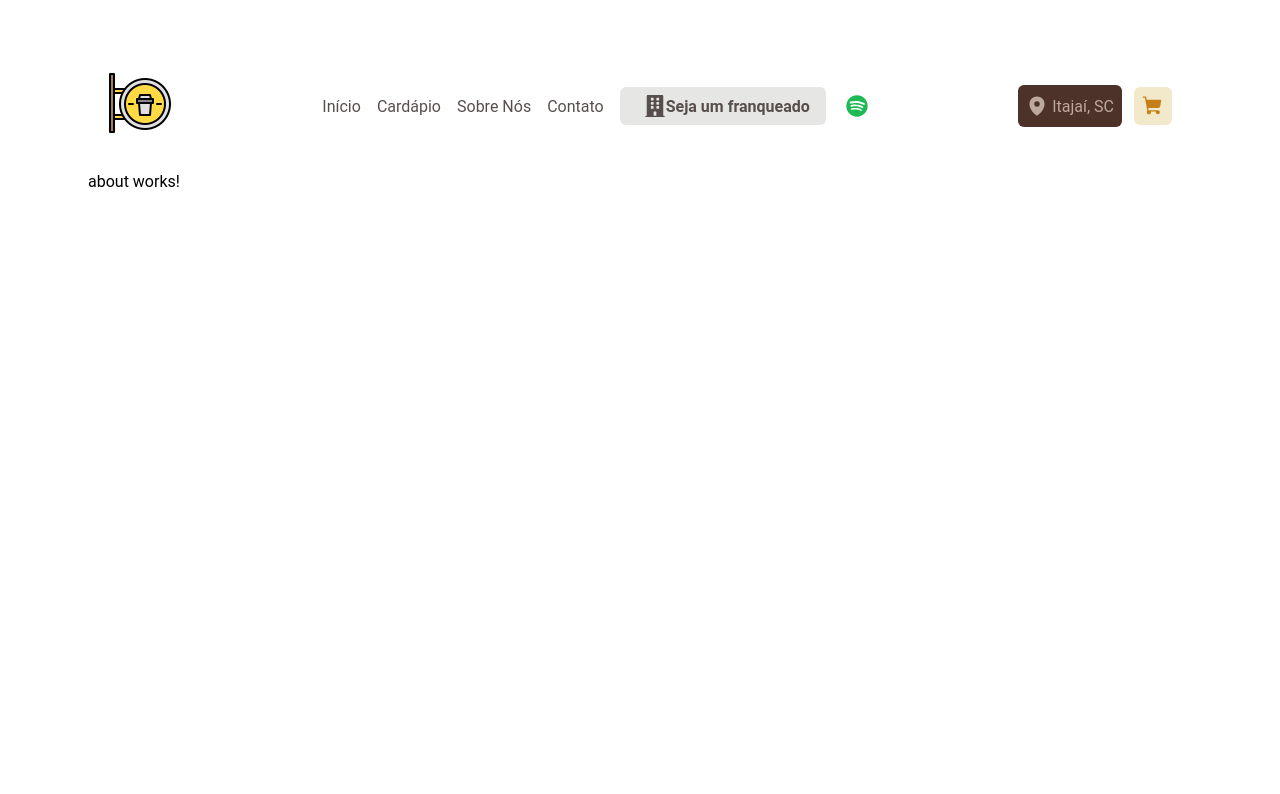
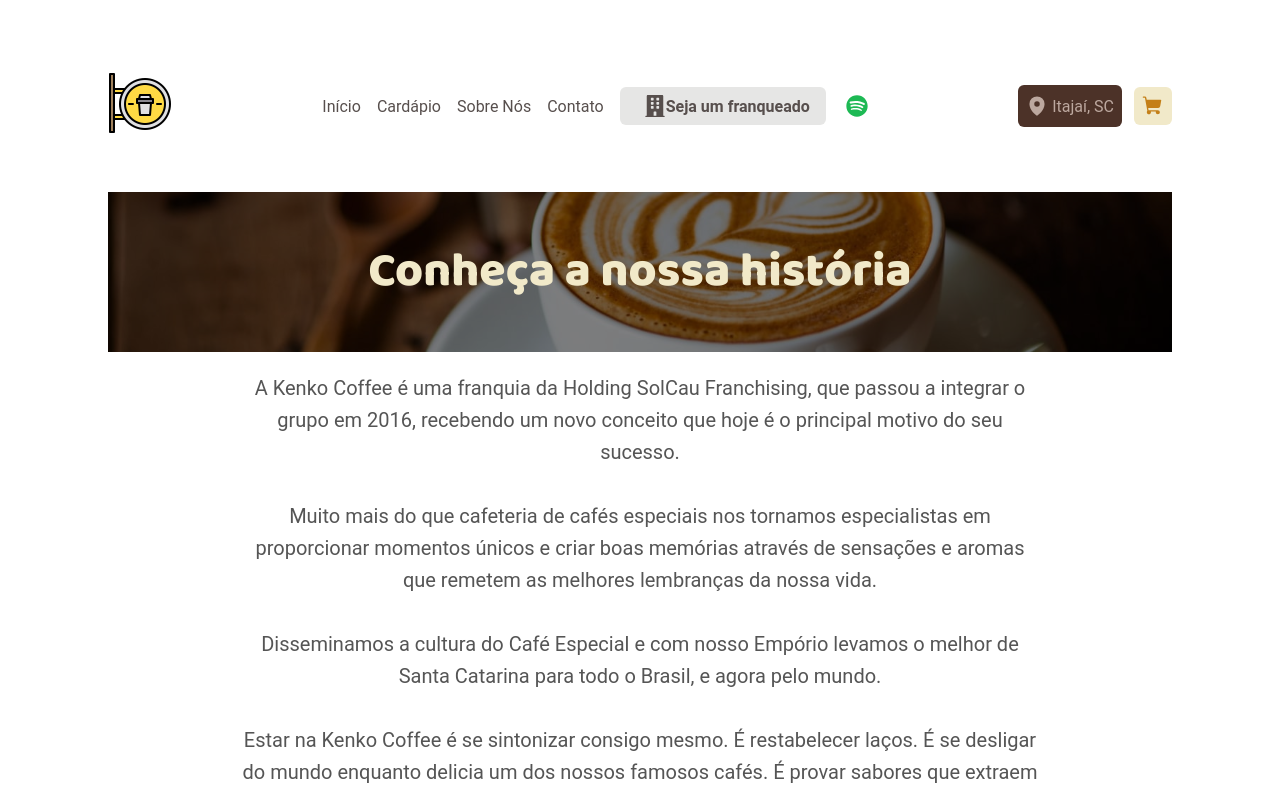
Before and after one commit to sergiorbf/kenko-coffee, a React (Vite) app: page /about in a window 1280 px wide. Shown: the top 794 px of the page. Built offline with nearby package versions, Linux system fonts and the light colour scheme.

Commit message:
created about component and fix some usage on expansion form

```diff
--- a/src/pages/About/index.tsx
+++ b/src/pages/About/index.tsx
@@ -1,3 +1,54 @@
+import { Container, Title, Text, Button } from './styles'
+
 export function About() {
-  return <div>about works!</div>
+  return (
+    <Container>
+      <Title>
+        <span>Conheça a nossa história</span>
+      </Title>
+      <Text>
+        A Kenko Coffee é uma franquia da Holding SolCau Franchising, que passou
+        a integrar o grupo em 2016, recebendo um novo conceito que hoje é o
+        principal motivo do seu sucesso.
+        <br />
+        <br />
+        Muito mais do que cafeteria de cafés especiais nos tornamos
+        especialistas em proporcionar momentos únicos e criar boas memórias
+        através de sensações e aromas que remetem as melhores lembranças da
+        nossa vida.
+        <br />
+        <br />
+        Disseminamos a cultura do Café Especial e com nosso Empório levamos o
+        melhor de Santa Catarina para todo o Brasil, e agora pelo mundo.
+        <br />
+        <br />
+        Estar na Kenko Coffee é se sintonizar consigo mesmo. É restabelecer
+        laços. É se desligar do mundo enquanto delicia um dos nossos famosos
+        cafés. É provar sabores que extraem um lindo e prolongado sorriso.
+        <br />
+        <br />
+        As experiências sensoriais e todo o nosso ambiente vão além de preparar
+        um bom café para você. O aroma do café que percorre os corredores o
+        conectando ao lugar, toda a rusticidade, quadros e escritas que te fazem
+        entender que ali há paixão, e que tudo tem uma história… um por quê para
+        cada coisa e cada pessoa que ali o recebe de uma maneira tão única a
+        fazer você querer mais um café e uma boa conversa.
+        <br />
+        <br />
+        Este é o nosso motivo.
+        <br />
+        <br />
+        A Kenko Coffee é um lugar de características únicas que te leva a
+        experimenta-lo como um todo. Criando e reavivando lembranças que são
+        fixadas na sua mente e no seu paladar.
+        <br />
+        <br />
+        Este é o nosso país das maravilhas.
+        <br />
+        <br />
+        Este é o Empório Catarinense Kenko Coffee.
+      </Text>
+      <Button>Quero saber mais sobre a franquia</Button>
+    </Container>
+  )
 }
--- a/src/pages/About/styles.ts
+++ b/src/pages/About/styles.ts
@@ -0,0 +1,65 @@
+import styled from 'styled-components'
+import { TextPatterns } from '../../styles/TextPatterns'
+
+export const Container = styled.div`
+  display: flex;
+  flex-direction: column;
+  align-items: center;
+  padding: 20px;
+  text-align: center;
+`
+
+export const Title = styled.h1`
+  font-size: 2.5em;
+  ${TextPatterns.fonts.titleXL}
+  color: ${({ theme }) => theme.colors['yellow-light']};
+  margin-bottom: 20px;
+  background: url('../../../images/coffeeAbout.jpg') no-repeat center
+    center/cover;
+  background-blend-mode: darken;
+  height: 10rem;
+  width: 100%;
+  display: flex;
+  align-items: center;
+  justify-content: center;
+  position: relative;
+
+  &::before {
+    content: '';
+    position: absolute;
+    top: 0;
+    left: 0;
+    right: 0;
+    bottom: 0;
+    background-color: rgba(0, 0, 0, 0.5);
+    z-index: 1;
+  }
+
+  span {
+    position: relative;
+    z-index: 2;
+  }
+`
+
+export const Text = styled.p`
+  font-size: 1.2em;
+  ${TextPatterns.fonts.textL}
+  line-height: 1.6;
+  margin-bottom: 40px;
+  color: #555;
+  max-width: 800px;
+`
+
+export const Button = styled.button`
+  padding: 12px;
+  background-color: ${({ theme }) => theme.colors.yellow};
+  color: ${({ theme }) => theme.colors['brown-dark']};
+  border: none;
+  border-radius: 4px;
+  cursor: pointer;
+  font-size: ${TextPatterns.fonts.textL};
+
+  &:hover {
+    background-color: ${({ theme }) => theme.colors['yellow-dark']};
+  }
+`
--- a/src/pages/Expansion/index.tsx
+++ b/src/pages/Expansion/index.tsx
@@ -1,5 +1,5 @@
 import { useEffect, useState } from 'react'
-import Select from 'react-select'
+import Select, { SingleValue } from 'react-select'
 import {
   Container,
   LeftWrapper,
@@ -29,29 +29,41 @@ const occupationOptions = [
   { value: 'Outro', label: 'Outro' },
 ]
 
-type IBGEUFResponse = {
-  sigla: string
-  nome: string
-}
-type IBGECITYResponse = {
+type IBGEResponse = {
   id: number
   nome: string
 }
 
-export type CityProps = {
-  id: number
-  nome: string
+export type SelectOption = {
+  value: string
+  label: string
 }
 
 export function Expansion() {
   const [imgBase64, setImgBase64] = useState('')
-  const [ufs, setUfs] = useState([])
-  const [cities, setCities] = useState([])
-  const [selectedUf, setSelectedUf] = useState('0')
-  const [selectedCity, setSelectedCity] = useState('0')
+  const [ufs, setUfs] = useState<SelectOption[]>([])
+  const [cities, setCities] = useState<SelectOption[]>([])
+  const [selectedUf, setSelectedUf] = useState<SelectOption | null>(null)
+  const [selectedCity, setSelectedCity] = useState<SelectOption | null>(null)
 
   useEffect(() => {
-    if (selectedUf === '0') {
+    axios
+      .get('https://servicodados.ibge.gov.br/api/v1/localidades/estados/')
+      .then((response) => {
+        const sortedUfs = response.data
+          .map((uf: IBGEResponse) => ({
+            value: uf.id.toString(),
+            label: uf.nome,
+          }))
+          .sort((a: SelectOption, b: SelectOption) =>
+            a.label.localeCompare(b.label),
+          )
+        setUfs(sortedUfs)
+      })
+  }, [])
+
+  useEffect(() => {
+    if (!selectedUf) {
       return
     }
     axios
@@ -59,29 +71,25 @@ export function Expansion() {
         `https://servicodados.ibge.gov.br/api/v1/localidades/estados/${selectedUf.value}/municipios`,
       )
       .then((response) => {
-        setCities(response.data)
+        const sortedCities = response.data
+          .map((city: IBGEResponse) => ({
+            value: city.id.toString(),
+            label: city.nome,
+          }))
+          .sort((a: SelectOption, b: SelectOption) =>
+            a.label.localeCompare(b.label),
+          )
+        setCities(sortedCities)
       })
   }, [selectedUf])
 
-  useEffect(() => {
-    axios
-      .get('https://servicodados.ibge.gov.br/api/v1/localidades/estados/')
-      .then((response) => {
-        setUfs(
-          response.data.map((uf: IBGEUFResponse) => ({
-            value: uf.sigla,
-            label: uf.nome,
-          })),
-        )
-      })
-  }, [])
-
-  function handleSelectUf(selectedOption) {
-    setSelectedUf(selectedOption)
+  function handleSelectUf(newValue: SingleValue<SelectOption>) {
+    setSelectedUf(newValue)
+    setSelectedCity(null)
   }
 
-  function handleSelectCity(selectedOption) {
-    setSelectedCity(selectedOption)
+  function handleSelectCity(newValue: SingleValue<SelectOption>) {
+    setSelectedCity(newValue)
   }
 
   useEffect(() => {
@@ -111,18 +119,22 @@ export function Expansion() {
           <h4>
             SAIBA COMO SER UM FRANQUEADO KENKO COFFEE E TER SUA PRÓPRIA UNIDADE
           </h4>
+
           <FormGroup>
             <label>Nome:</label>
             <Input type="text" name="name" />
           </FormGroup>
+
           <FormGroup>
             <label>Email:</label>
             <Input type="email" name="email" />
           </FormGroup>
+
           <FormGroup>
             <label>Telefone:</label>
-            <Input type="tel" name="phone" />
+            <Input type="tel" name="phone" placeholder="(DDD)" />
           </FormGroup>
+
           <FormGroup>
             <label>Estado:</label>
             <Select
@@ -132,26 +144,30 @@ export function Expansion() {
               placeholder="Selecione uma UF"
             />
           </FormGroup>
+
           <FormGroup>
             <label>Cidade:</label>
             <Select
-              options={cities.map((city: IBGECITYResponse) => ({
-                value: city.nome,
-                label: city.nome,
-              }))}
+              options={cities}
               value={selectedCity}
               onChange={handleSelectCity}
-              placeholder="Selecione uma cidade"
+              placeholder={
+                selectedUf ? 'Selecione uma cidade' : 'Selecione uma UF'
+              }
+              isDisabled={!selectedUf}
             />
           </FormGroup>
+
           <FormGroup>
             <label htmlFor="capital">Qual capital para investimento:</label>
-            <Select options={capitalOption} />
+            <Select options={capitalOption} placeholder="Selecione" />
           </FormGroup>
+
           <FormGroup>
             <label htmlFor="occupation">Qual a sua ocupação atual:</label>
-            <Select options={occupationOptions} />
+            <Select options={occupationOptions} placeholder="Selecione" />
           </FormGroup>
+
           <Button type="submit">Quero saber mais</Button>
         </Form>
       </FormWrapper>
@@ -167,8 +183,8 @@ export function Expansion() {
           <Icon>
             <FaBuilding size={80} />
           </Icon>
-          <h4>+ 275 cities</h4>
-          <p>Nossa rede já possui franquias em mais de 275 cities.</p>
+          <h4>+ 275 cidades</h4>
+          <p>Nossa rede já possui franquias em mais de 275 cidades.</p>
         </Card>
         <Card>
           <Icon>
--- a/src/pages/Expansion/styles.ts
+++ b/src/pages/Expansion/styles.ts
@@ -103,7 +103,6 @@ export const Form = styled.form`
 `
 
 export const Input = styled.input`
-  margin-bottom: 10px;
   padding: 10px;
   border: 1px solid ${({ theme }) => theme.colors['brown-light']};
   border-radius: 4px;
@@ -125,6 +124,7 @@ export const Button = styled.button`
 
 export const FormGroup = styled.div`
   display: flex;
+  margin-bottom: 0.625rem;
   flex-direction: column;
   font-size: ${TextPatterns.fonts.textL};
   color: ${({ theme }) => theme.colors['base-subtitle']};
```
Also changed, not shown: public/images/coffeeAbout.jpg (added).
